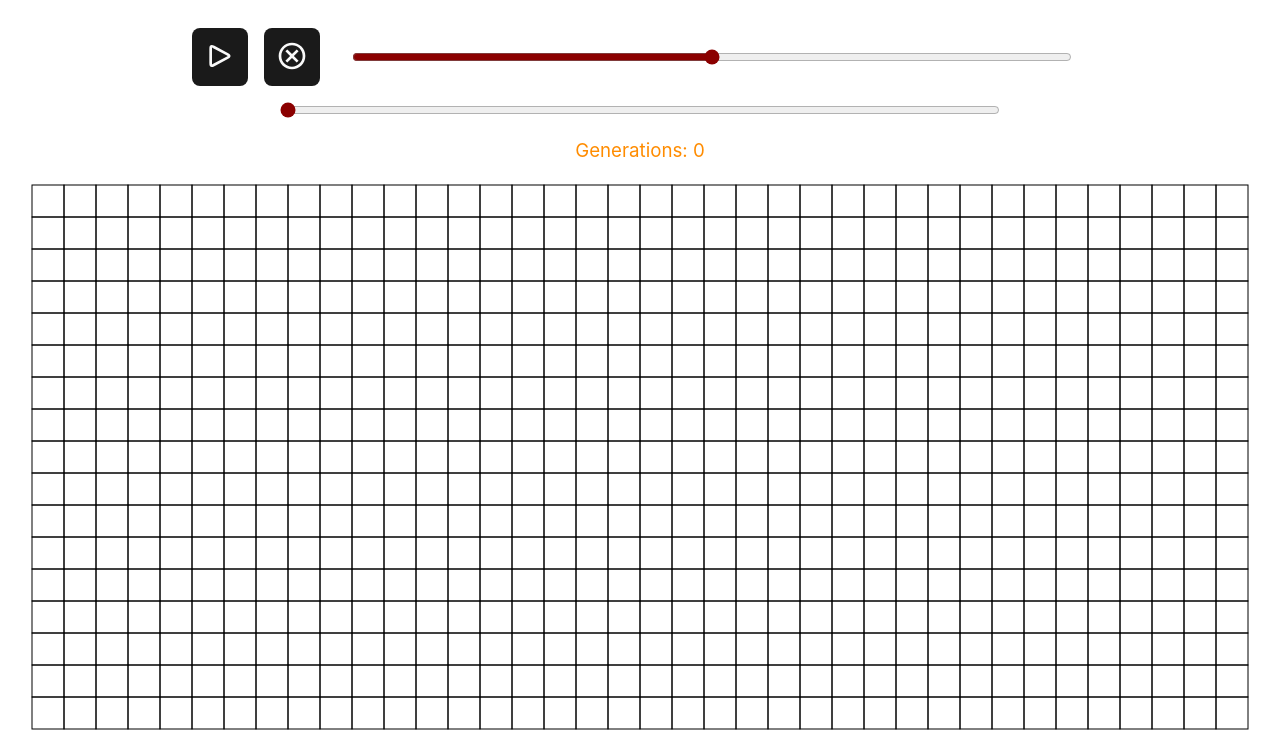
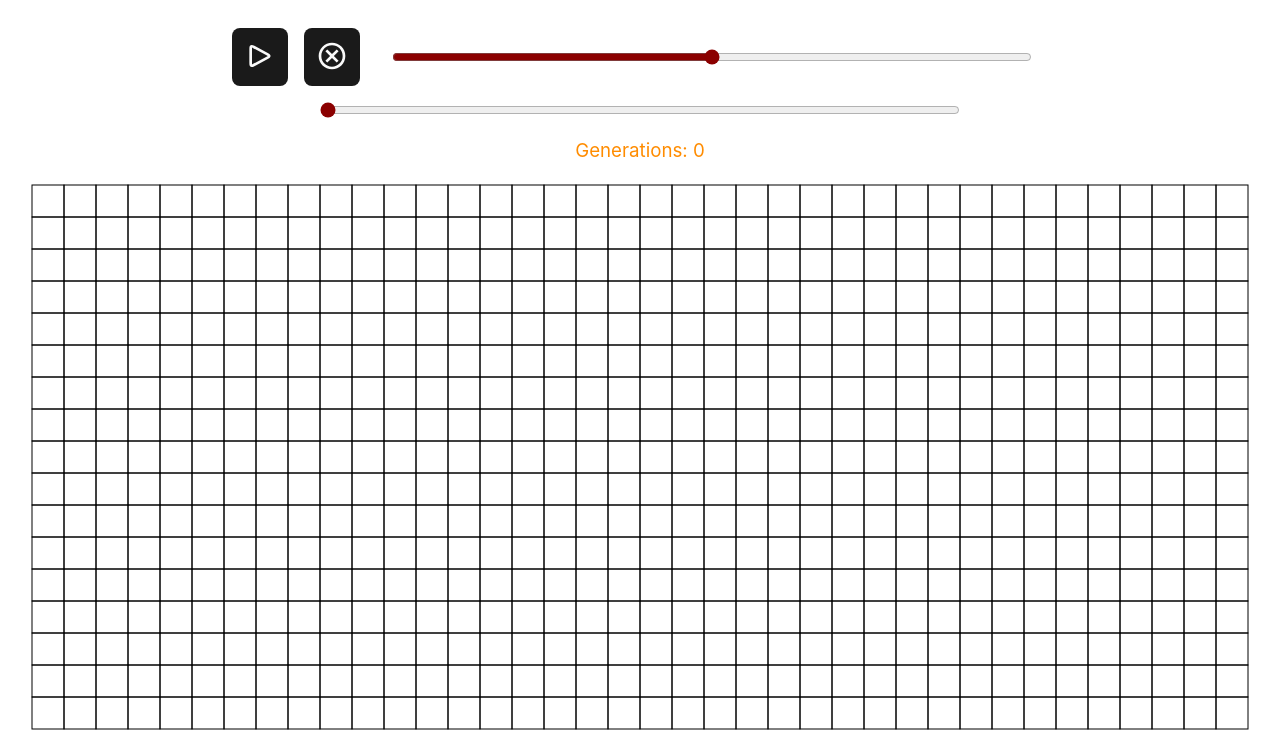
Before and after one commit to elvisvoer/game-of-life, a website built with Vite: page index.html in a window 1280 px wide. Shown: the part 89-825 px from the top of the page. Built offline with nearby package versions, Linux system fonts and the light colour scheme.

Commit message:
Decrease slider max-width to 640px

```diff
--- a/src/style.css
+++ b/src/style.css
@@ -58,7 +58,7 @@ button:hover {
 
 input {
   width: 100%;
-  max-width: 720px;
+  max-width: 640px;
   accent-color: darkred;
   margin: 0 1rem;
 }
```
